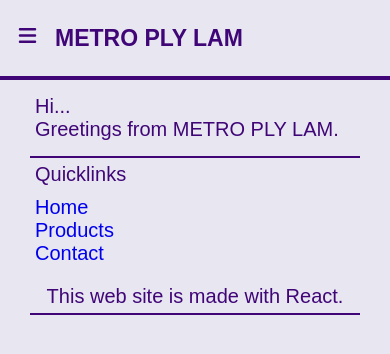
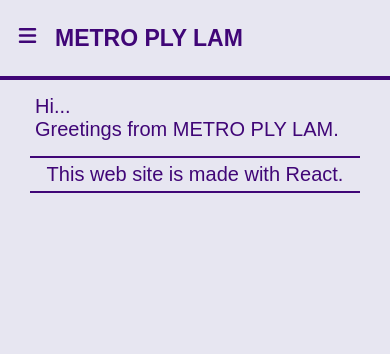
Before and after one commit to Harsh6575/metroplylam, a React (Create React App) app: page / in a window 390 px wide. Shown: the top 354 px of the page. Built offline with nearby package versions, Linux system fonts and the light colour scheme.

Commit message:
logo changes

```diff
--- a/public/index.html
+++ b/public/index.html
@@ -3,11 +3,11 @@
 
 <head>
   <meta charset="utf-8" />
-  <link rel="icon" href="MPL_SEMPLE.png" />
+  <link rel="icon" href="mpl_logo.png" />
   <meta name="viewport" content="width=device-width, initial-scale=1" />
   <meta name="theme-color" content="#000000" />
   <meta name="description" content="MPL react-project" />
-  <link rel="apple-touch-icon" href="MPL_SEMPLE.png" />
+  <link rel="apple-touch-icon" href="mpl_logo.png" />
 
   <link rel="manifest" href="manifest.json" />
 
--- a/src/COMPONENTS/Footer.js
+++ b/src/COMPONENTS/Footer.js
@@ -4,7 +4,7 @@
 export default function Footer() {
     return (
         <div className='f-container'>
-            <div>
+            <div className='q-l'>
                 Quicklinks
                 <div className='q-links'>
                     <a href='/' className='q-l'>Home</a>
--- a/src/COMPONENTS/My.css
+++ b/src/COMPONENTS/My.css
@@ -46,6 +46,13 @@
     text-align: center;
 }
 
+
+@media (max-width: 790px) {
+    .q-l{
+        display: none;
+    }
+}
+
 @media (max-width: 500px) {
     .f-container {
         margin: 10px 30px;
```
Also changed, not shown: public/MPL_SEMPLE.png (deleted), public/mpl_logo.png (added).
